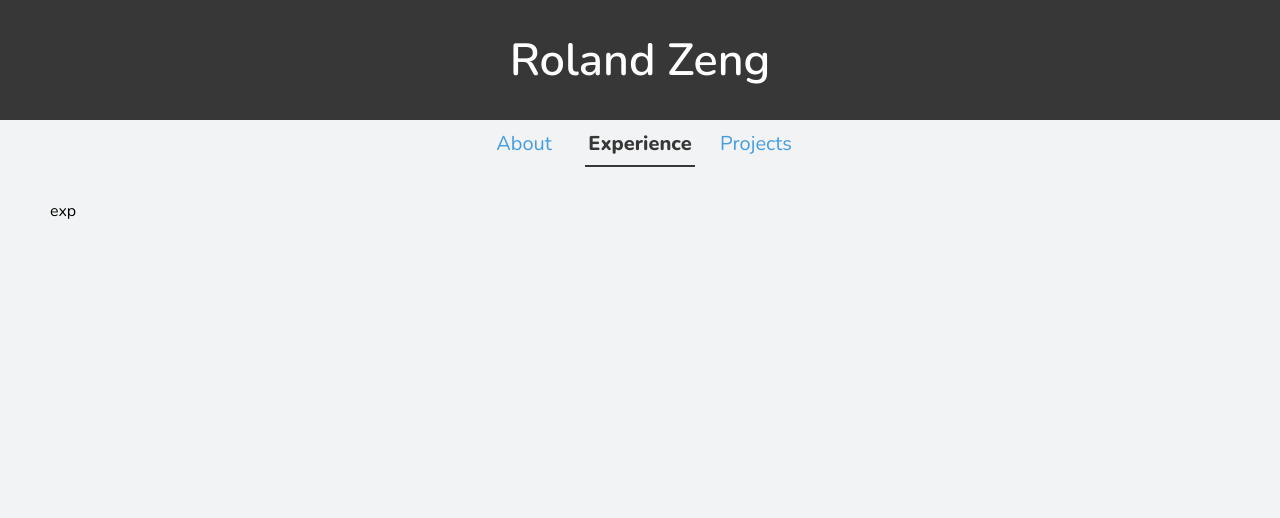
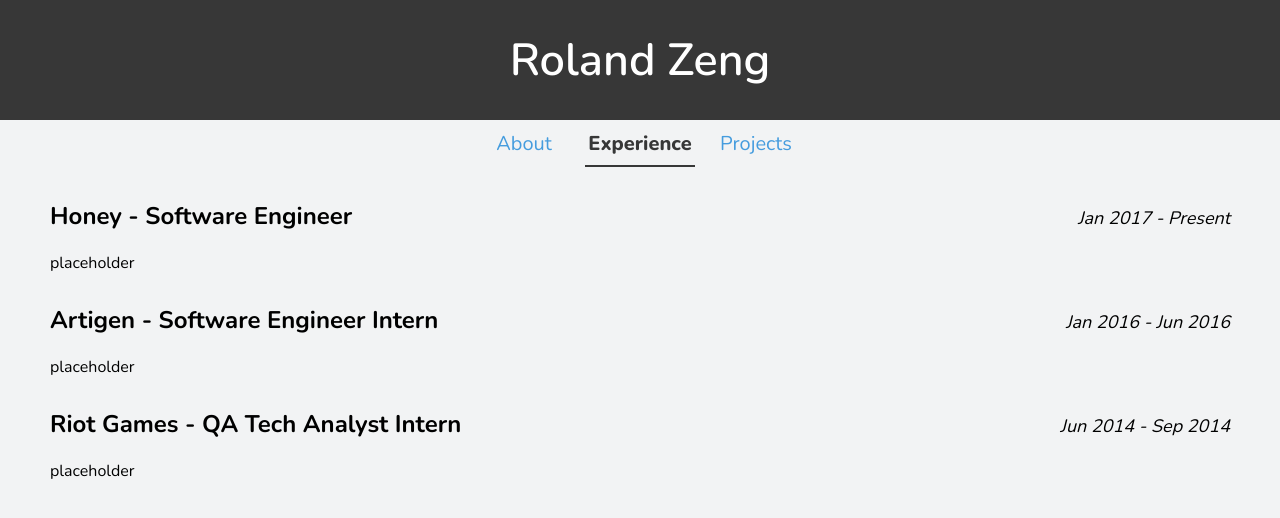
Before and after one commit to rzeng95/website-generator-v2, a React (Create React App) app: page /experience in a window 1280 px wide. Shown: the top 518 px of the page. Built offline with nearby package versions, Linux system fonts and the light colour scheme.

Commit message:
add placeholders for experience content

```diff
--- a/src/views/About.jsx
+++ b/src/views/About.jsx
@@ -46,12 +46,12 @@
     </div>
     <div className={ classes.subheaderContainer }>
       <p className={ classes.text }>
-        Growing up in Minnesota, I moved to California to study Computer Science at UCLA.
+        Growing up in Minnesota, I studied Computer Science at UCLA.
         I live in Los Angeles now, and currently work at Honey as a full-stack software engineer.
       </p>
     </div>
     <div className={ classes.infoContainer }>
-      <NavLink exact to="/experience" className={ classes.links }>
+      <NavLink exact to={ `${process.env.PUBLIC_URL}/resume.pdf` } target="_blank" className={ classes.links }>
         <div className={ classes.resumeText}>
           Resume
         </div>
--- a/src/views/Experience.jsx
+++ b/src/views/Experience.jsx
@@ -1,6 +1,8 @@
 import React from 'react';
 import PropTypes from 'prop-types';
 import injectSheet from 'react-jss';
+
+import Project from './Project';
 
 const propTypes = {
   classes: PropTypes.object.isRequired,
@@ -13,12 +15,46 @@
   },
 };
 
-const Home = ({ classes }) => (
-  <div className={ classes.main }>
-    exp
-  </div>
-);
+const Experience = ({ classes }) => {
+  const honeyContent = (
+    <div>
+      placeholder
+    </div>
+  );
 
-Home.propTypes = propTypes;
+  const artigenContent = (
+    <div>
+      placeholder
+    </div>
+  );
 
-export default injectSheet(styles)(Home);
+  const riotContent = (
+    <div>
+      placeholder
+    </div>
+  );
+
+  return (
+    <div className={ classes.main }>
+      <Project
+        title="Honey - Software Engineer"
+        date="Jan 2017 - Present"
+        content={ honeyContent }
+      />
+      <Project
+        title="Artigen - Software Engineer Intern"
+        date="Jan 2016 - Jun 2016"
+        content={ artigenContent }
+      />
+      <Project
+        title="Riot Games - QA Tech Analyst Intern"
+        date="Jun 2014 - Sep 2014"
+        content={ riotContent }
+      />
+    </div>
+  );
+};
+
+Experience.propTypes = propTypes;
+
+export default injectSheet(styles)(Experience);
--- a/src/views/TargetLink.jsx
+++ b/src/views/TargetLink.jsx
@@ -11,7 +11,7 @@
 const styles = {
   link: {
     textDecoration: 'none',
-    color: '#3779e5',
+    color: '#459cde',
     fontSize: '18px',
   },
 };
```
Also changed, not shown: 1 other file (tests, documents, lock files or other folders).
